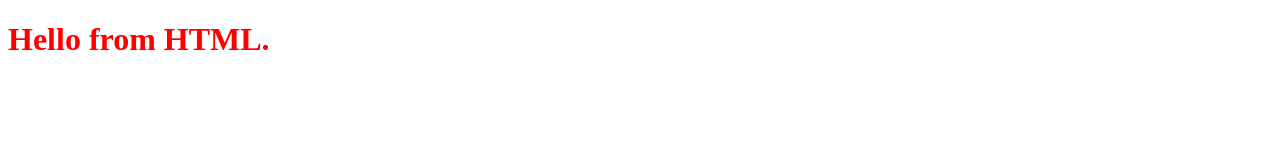
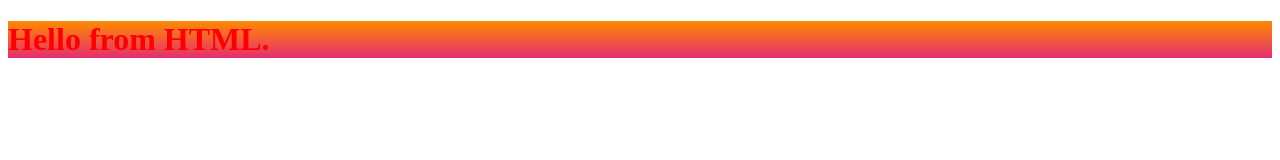
Before and after one commit to sherly-leona/autosuggest, a website: page frontend/index.html in a window 1280 px wide. Drawn offline with Linux system fonts and the light colour scheme.

Commit message:
web server set-up

```diff
--- a/frontend/index.css
+++ b/frontend/index.css
@@ -1,4 +1,4 @@
 h1{
     color : red;
-
+    background-image: linear-gradient(#ff8a00,#e52e71);
 }
```
